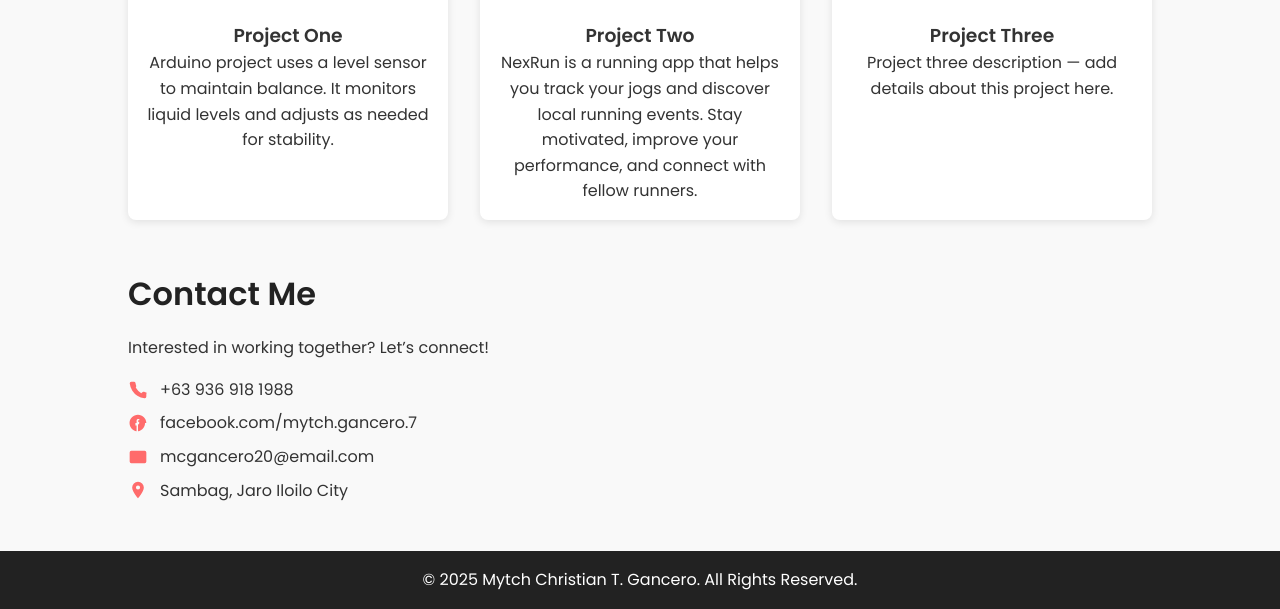
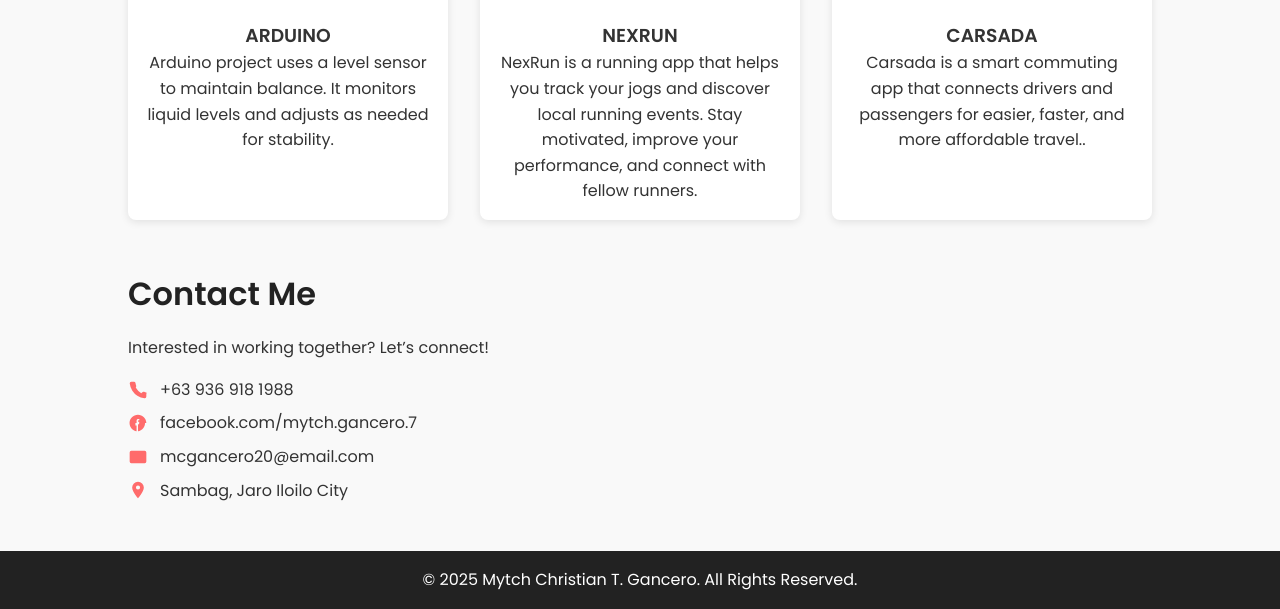
Before and after one commit to gancero20/portfolio, a plain HTML site: page index.html in a window 1280 px wide. Shown: the part 1307-1916 px from the top of the page. Drawn offline with Linux system fonts and the light colour scheme.

Commit message:
Add files via upload

```diff
--- a/index.html
+++ b/index.html
@@ -43,19 +43,18 @@
         <div class="projects-grid">
             <div class="project-card">
                 <img src="https://yasoob.me/images/arduino-greenhouse/case.jpg" alt="Arduino Project">
-                <h3>Project One</h3>
+                <h3>ARDUINO</h3>
                 <p>Arduino project uses a level sensor to maintain balance. It monitors liquid levels and adjusts as needed for stability.</p>
             </div>
             <div class="project-card">
                 <img src="https://scontent.fcgy2-1.fna.fbcdn.net/v/t1.15752-9/481039902_2341353109551814_5292081997133010216_n.png?stp=dst-png_s2048x2048&_nc_cat=106&ccb=1-7&_nc_sid=9f807c&_nc_eui2=AeGAfeYTfDWkOfAPmxgygTzjZG7ltc8ZVM9kbuW1zxlUz5mkzZzlbMYaiKvFN1p-UTES-xACZs_ljsobrzD1DTnl&_nc_ohc=TpzoOxJv7mwQ7kNvwHrBBCq&_nc_oc=AdntdOij6MNyAMLrBkR6_32xEoXO18PjX5YrKCF4-ovXlvQ1u-6zDDXKaRXB5Uv_cLe973OcQR6ZXUnOolLsx8F8&_nc_zt=23&_nc_ht=scontent.fcgy2-1.fna&oh=03_Q7cD3gE8Eay1_HOs3nzXAZFWkgqAczdy0arjPIZNlWRzCkQvPA&oe=692A6899" alt="NexRun App">
-                <h3>Project Two</h3>
+                <h3>NEXRUN</h3>
                 <p>NexRun is a running app that helps you track your jogs and discover local running events. Stay motivated, improve your performance, and connect with fellow runners.</p>
             </div>
             <div class="project-card">
-                <img src="https://scontent.fcgy2-2.fna.fbcdn.net/v/t1.15752-9/566478622_1360205395726495_1303230019851214912_n.jpg?_nc_cat=103&ccb=1-7&_nc_sid=9f807c&_nc_eui2=AeG9MS4zaIAJL4tbhX8DPYQVVw7hbLhGPTpXDuFsuEY9OqleS4gfKFXDPtG7OuMD83RkwJ4UhtW1WNxIrobD6yFs&_nc_ohc=TB2QbK0YRHMQ7kNvwE_KyEy&_nc_oc=AdnKa2BD-O8hvyTR_bzUkQ3bDjsjLGsWH5gBssHmKfXEgpfJR4NB4KtZkHlKvOyziMCpwJdHxptwXL-VQSgUzq77&_nc_zt=23&_nc_ht=scontent.fcgy2-2.fna&oh=03_Q7cD3gEKTH1KpYUE1HfJQLJJcsIh4biD3rAokLx6rzn-EVRTXQ&oe=692A7F97
-" alt="Project Three">
-                <h3>Project Three</h3>
-                <p>Project three description — add details about this project here.</p>
+                <img src="https://scontent.fcgy2-2.fna.fbcdn.net/v/t1.15752-9/566478622_1360205395726495_1303230019851214912_n.jpg?_nc_cat=103&ccb=1-7&_nc_sid=9f807c&_nc_eui2=AeG9MS4zaIAJL4tbhX8DPYQVVw7hbLhGPTpXDuFsuEY9OqleS4gfKFXDPtG7OuMD83RkwJ4UhtW1WNxIrobD6yFs&_nc_ohc=TB2QbK0YRHMQ7kNvwE_KyEy&_nc_oc=AdnKa2BD-O8hvyTR_bzUkQ3bDjsjLGsWH5gBssHmKfXEgpfJR4NB4KtZkHlKvOyziMCpwJdHxptwXL-VQSgUzq77&_nc_zt=23&_nc_ht=scontent.fcgy2-2.fna&oh=03_Q7cD3gEKTH1KpYUE1HfJQLJJcsIh4biD3rAokLx6rzn-EVRTXQ&oe=692A7F97" alt="Carsada App">
+                <h3>CARSADA</h3>
+                <p>Carsada is a smart commuting app that connects drivers and passengers for easier, faster, and more affordable travel..</p>
             </div>
         </div>
     </section>
```
Also changed, not shown: img/481039902_2341353109551814_5292081997133010216_n.png (added), img/566478622_1360205395726495_1303230019851214912_n.jpg (added), img/566531995_1165956095463250_5878174626985872295_n (1).png (added), img/case.jpg (added).
